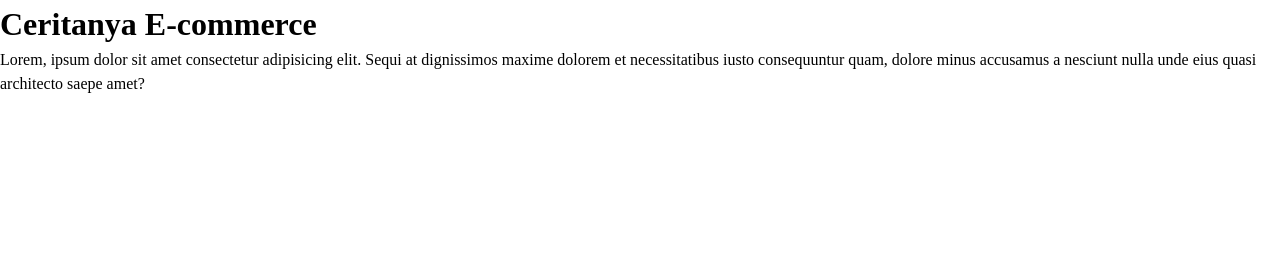
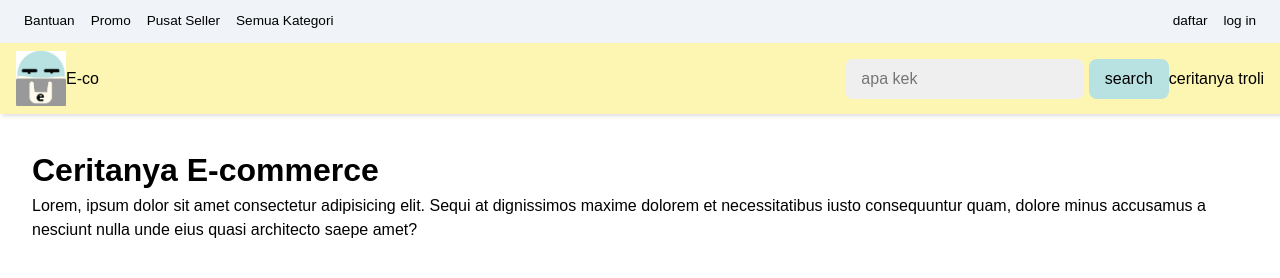
Before and after one commit to Klrfl/e-commerce, a plain HTML site: page index.html in a window 1280 px wide. Drawn offline with Linux system fonts and the light colour scheme; files that its build step writes are made by us from their sources.

Commit message:
initial navbar styles

```diff
--- a/index.html
+++ b/index.html
@@ -4,9 +4,47 @@
     <title>E-Commerce anjing</title>
     <meta charset="UTF-8" />
     <meta name="viewport" content="width=device-width, initial-scale=1" />
-    <link href="css/style.css" rel="stylesheet" />
+    <link href="style.css" rel="stylesheet" />
   </head>
+
   <body>
+    <nav>
+      <section class="nav__top">
+        <ul class="nav-links">
+          <li><a href="#">Bantuan</a></li>
+          <li><a href="#">Promo</a></li>
+          <li><a href="#">Pusat Seller</a></li>
+          <li><a href="#">Semua Kategori</a></li>
+        </ul>
+
+        <ul class="nav-links cta-wrapper">
+          <li><a href="#">daftar</a></li>
+          <li><a href="#">log in</a></li>
+        </ul>
+      </section>
+
+      <section class="nav__bottom">
+        <div class="left">
+          <div class="logo-wrapper">
+            <img src="./assets/logo e-co.png" width="50" alt="" />
+          </div>
+          <span>E-co</span>
+        </div>
+
+        <div class="right">
+          <search class="search-bar">
+            <input type="search" placeholder="apa kek" required />
+            <button>search</button>
+          </search>
+
+          <div class="trolley">
+            <span>ceritanya troli</span>
+          </div>
+        </div>
+      </section>
+    </nav>
+
+    <main>
       <h1>Ceritanya E-commerce</h1>
       <p>
         Lorem, ipsum dolor sit amet consectetur adipisicing elit. Sequi at
@@ -14,5 +52,6 @@
         dolore minus accusamus a nesciunt nulla unde eius quasi architecto saepe
         amet?
       </p>
+    </main>
   </body>
 </html>
--- a/style.css
+++ b/style.css
@@ -23,6 +23,21 @@ select {
   font: inherit;
 }
 
+button,
+input {
+  all: unset;
+}
+
+:is(button, input):hover,
+:is(button, input):focus-visible {
+  cursor: pointer;
+  filter: invert(0.05);
+}
+
+:is(button, input):focus-visible {
+  outline: dodgerblue;
+}
+
 p,
 h1,
 h2,
@@ -37,3 +52,78 @@ h6 {
 #__next {
   isolation: isolate;
 }
+
+:root {
+  --primary: #fdf6b2;
+  --secondary: #b7e2e1;
+  --grey: #f0f3f7;
+}
+
+body {
+  font-family: Arial, Helvetica, sans-serif;
+}
+
+nav {
+  background: var(--primary);
+  box-shadow: 2px 2px 4px 0 #dfdfdf;
+
+  display: flex;
+  flex-direction: column;
+  position: sticky;
+  top: 0;
+}
+
+.nav__top,
+.nav__bottom {
+  padding: 0.5rem 1rem;
+
+  display: flex;
+  align-items: center;
+  justify-content: space-between;
+}
+
+.nav__top {
+  background: var(--grey);
+}
+
+.nav-links {
+  list-style: none;
+  margin: 0;
+  padding: 0;
+  display: flex;
+}
+
+.nav-links a {
+  color: inherit;
+  text-decoration: none;
+  display: inline-block;
+  padding: 0.2rem 0.5rem;
+  font-size: 0.85rem;
+}
+
+.nav-links a:hover {
+  color: #666;
+}
+
+.nav__bottom > * {
+  display: flex;
+  align-items: center;
+}
+
+.search-bar :is(input, button) {
+  border-radius: 0.5rem;
+  padding-inline: 1rem;
+  padding-block: 0.5rem;
+}
+
+.search-bar input {
+  background: #efefef;
+}
+
+.search-bar button {
+  background: var(--secondary);
+}
+
+main {
+  padding: 2rem;
+}
```
Lines whose indentation alone changed are shown as unchanged.
